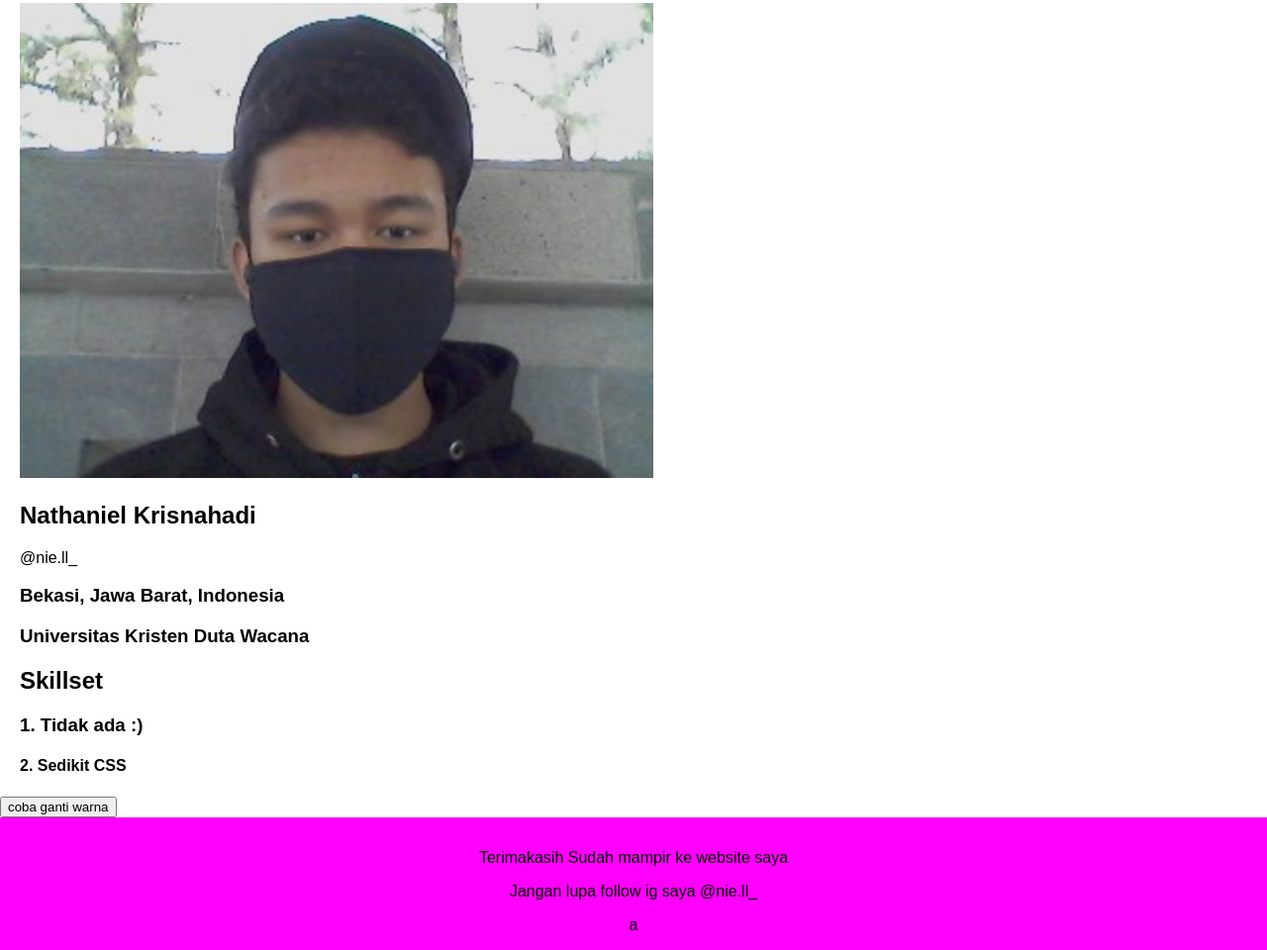
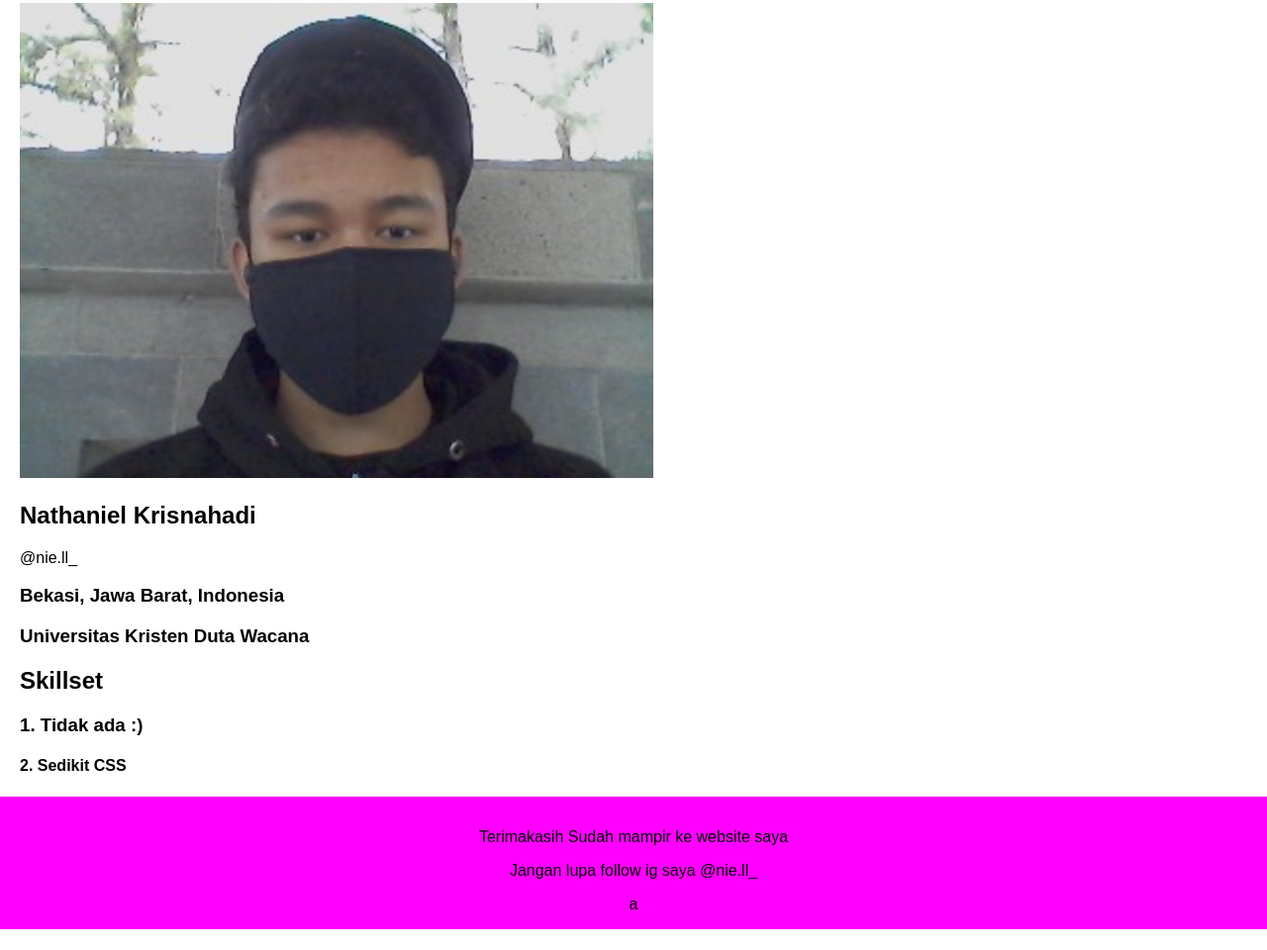
Before and after one commit to niyellll/tugashtml.github-io, a plain HTML site: page Tugas 5 Tekkom/index.html in a window 1280 px wide. Shown: the part 177-1137 px from the top of the page at 99% size. After the commit the page ends 1116 px from the top, so only its background shows below. Drawn offline with Linux system fonts and the light colour scheme.

Commit message:
Add files via upload

```diff
--- a/Tugas 5 Tekkom/index.html
+++ b/Tugas 5 Tekkom/index.html
@@ -30,7 +30,7 @@
         <h4>2. Sedikit CSS</h4>
     </section>
 
-    <button id="tombolGantiWarna"> coba ganti warna </button>
+
 
     <footer>
         <p>Terimakasih Sudah mampir ke website saya </p>
```
